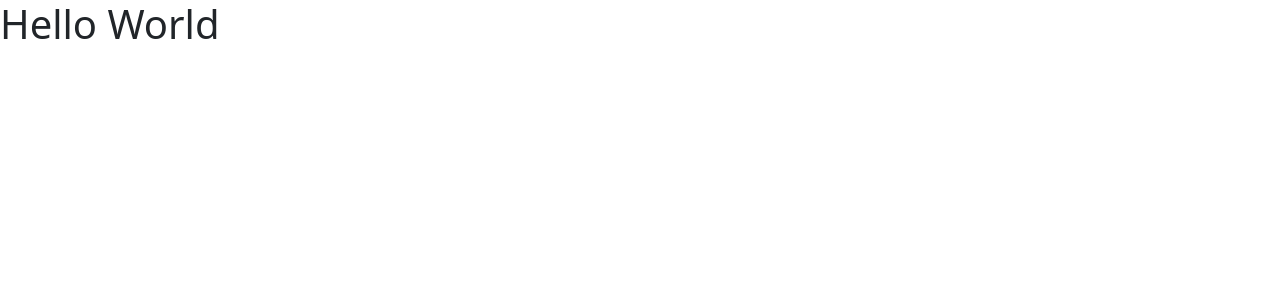
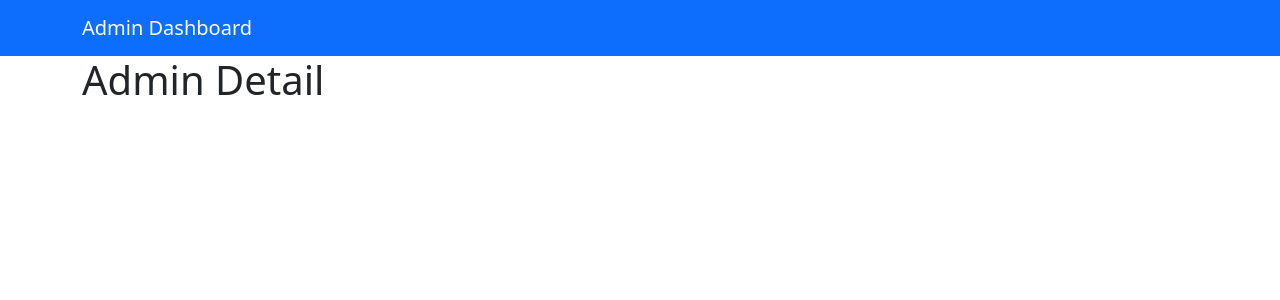
Before and after one commit to tukucode/multiple-layout-react, a React (Vite) app: page /admin/detail in a window 1280 px wide. Shown: the top 300 px of the page. Built offline with nearby package versions, Linux system fonts and the light colour scheme.

Commit message:
implementation layout'

```diff
--- a/src/App.jsx
+++ b/src/App.jsx
@@ -1,3 +1,34 @@
+import { BrowserRouter, Routes, Route } from "react-router-dom";
+// LAYOUTS
+import AdminLayout from "./layouts/admin";
+import CustomerLayout from "./layouts/customer";
+import DefaultLayout from "./layouts/default";
+
+// PAGES
+import Home from "./pages/Home";
+import Login from "./pages/Login";
+import WelcomePage from "./pages/admin/Index";
+
 export default function App() {
-  return <h1>Hello World</h1>;
+  return (
+    <BrowserRouter>
+      <Routes>
+        <Route element={<AdminLayout />}>
+          <Route path="/admin" element={<WelcomePage />} />
+          <Route path="/admin/detail" element={<h1>Admin Detail</h1>} />
+        </Route>
+
+        <Route Component={CustomerLayout}>
+          <Route path="/" element={<Home />} />
+          <Route path="/about-me" element={<h1>About Me</h1>} />
+        </Route>
+
+        <Route element={<DefaultLayout />}>
+          <Route path="/login" Component={Login} />
+        </Route>
+
+        <Route path="/*" element={<h1>404 | Not found</h1>} />
+      </Routes>
+    </BrowserRouter>
+  );
 }
--- /dev/null
+++ b/src/layouts/admin.jsx
@@ -0,0 +1,18 @@
+import { Outlet } from "react-router-dom";
+
+import { Navbar, Container } from "react-bootstrap";
+export default function AdminLayout() {
+  return (
+    <>
+      <Navbar bg="primary" data-bs-theme="dark">
+        <Container>
+          <Navbar.Brand href="#home">Admin Dashboard</Navbar.Brand>
+        </Container>
+      </Navbar>
+
+      <Container>
+        <Outlet />
+      </Container>
+    </>
+  );
+}
--- /dev/null
+++ b/src/layouts/customer.jsx
@@ -0,0 +1,17 @@
+import { Outlet } from "react-router-dom";
+import { Navbar, Container } from "react-bootstrap";
+export default function CustomerLayout() {
+  return (
+    <>
+      <Navbar bg="dark" data-bs-theme="dark">
+        <Container>
+          <Navbar.Brand href="#home">Customer</Navbar.Brand>
+        </Container>
+      </Navbar>
+
+      <Container>
+        <Outlet />
+      </Container>
+    </>
+  );
+}
--- /dev/null
+++ b/src/layouts/default.jsx
@@ -0,0 +1,5 @@
+import { Outlet } from "react-router-dom";
+
+export default function DefaultLayout() {
+  return <Outlet />;
+}
--- /dev/null
+++ b/src/pages/Home.jsx
@@ -0,0 +1,7 @@
+export default function Home() {
+  return (
+    <>
+      <h1>Home</h1>
+    </>
+  );
+}
--- /dev/null
+++ b/src/pages/admin/Index.jsx
@@ -0,0 +1,7 @@
+export default function Admin() {
+  return (
+    <>
+      <h1>Welcome to dashboard admin</h1>
+    </>
+  );
+}
--- /dev/null
+++ b/src/pages/login.jsx
@@ -0,0 +1,7 @@
+export default function Login() {
+  return (
+    <>
+      <h1>Login</h1>
+    </>
+  );
+}
```
